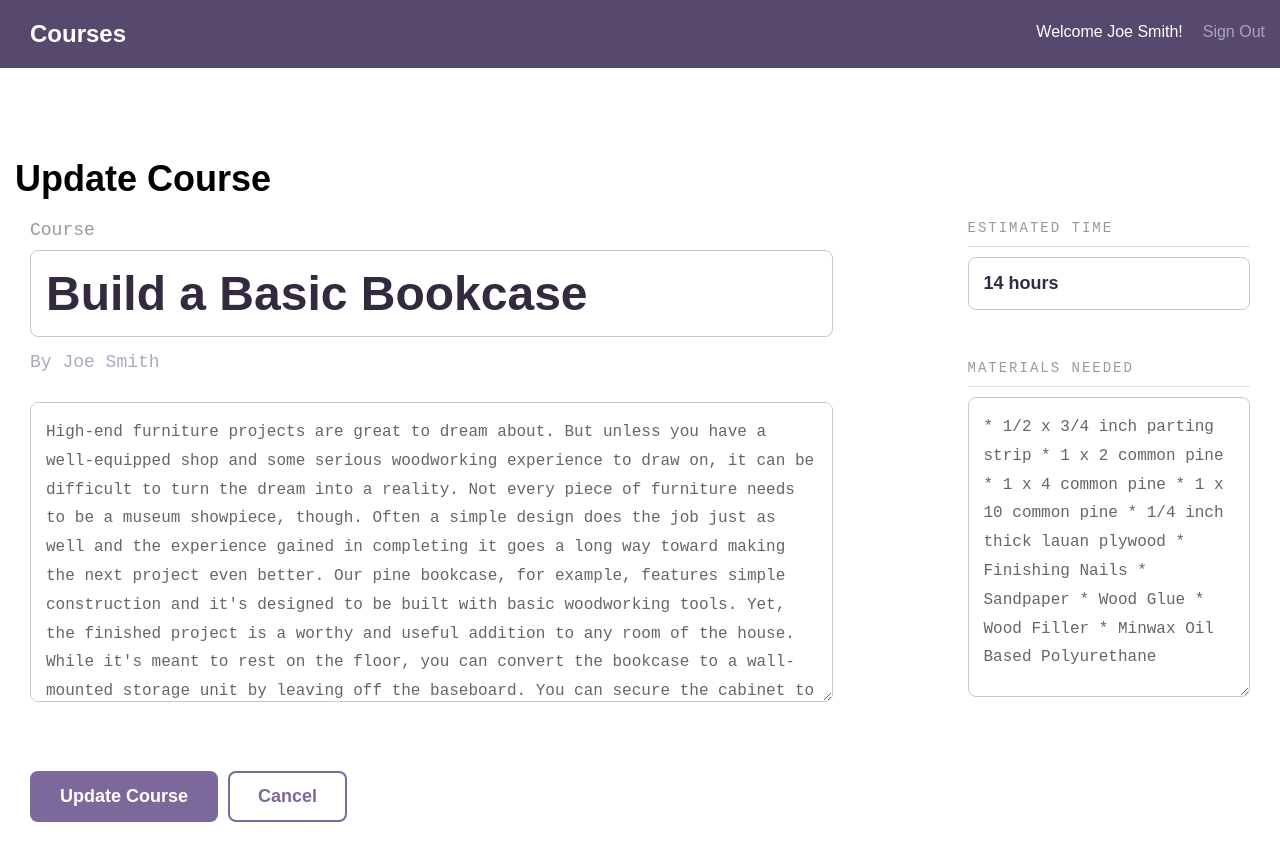
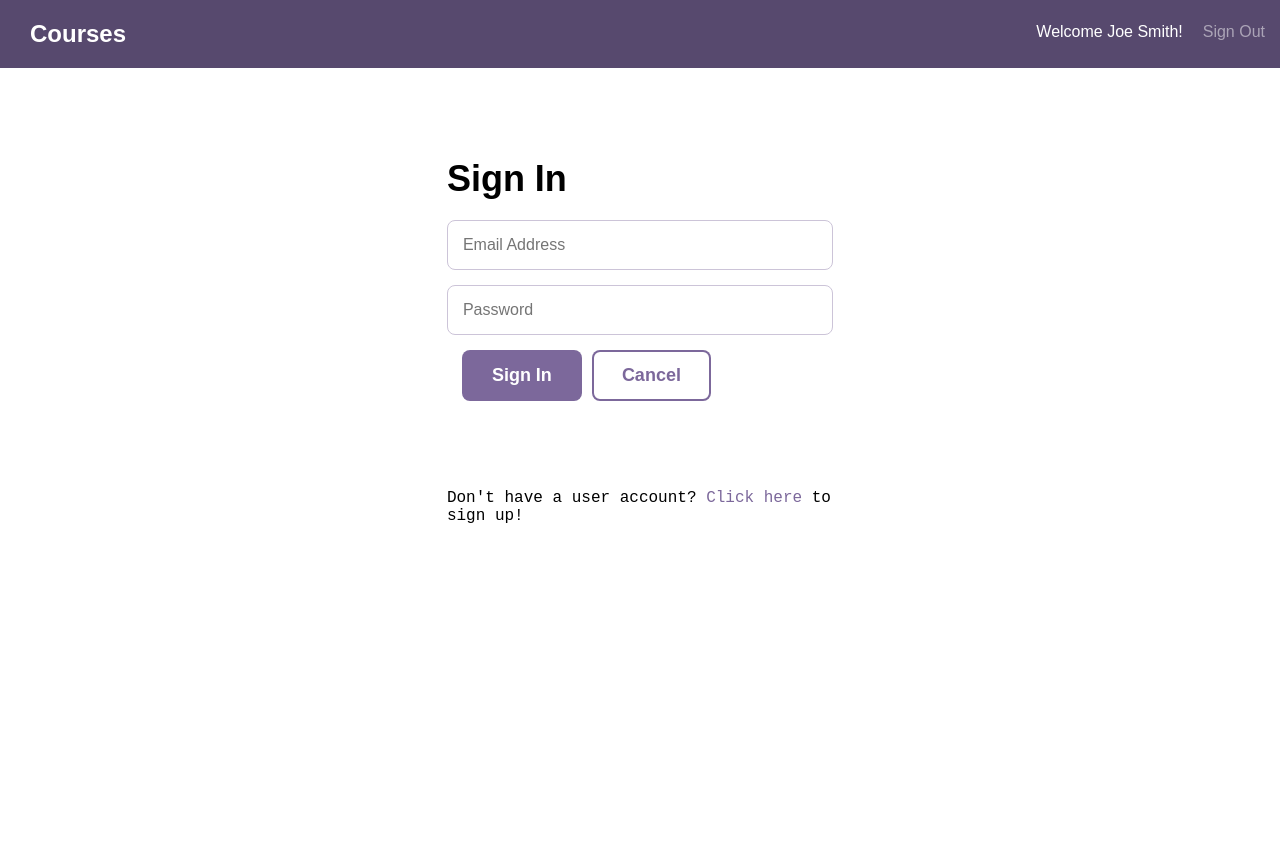
Before and after one commit to TJun-Jie/Full-Stack-App-with-React-, a React (Create React App) app in the folder client/: page /signin in a window 1280 px wide. After the commit the page ends 800 px from the top, so only its background shows below. Built offline with nearby package versions, Linux system fonts and the light colour scheme.

Commit message:
Added react router and routing

```diff
--- a/client/package.json
+++ b/client/package.json
@@ -8,6 +8,7 @@
     "@testing-library/user-event": "^7.2.1",
     "react": "^16.13.1",
     "react-dom": "^16.13.1",
+    "react-router-dom": "^5.2.0",
     "react-scripts": "3.4.1"
   },
   "scripts": {
--- a/client/src/App.js
+++ b/client/src/App.js
@@ -1,22 +1,50 @@
 import React from 'react';
+import {
+  BrowserRouter as Router,
+  Switch,
+  Route,
+} from "react-router-dom";
 import './App.css';
 import Header from './components/Header';
 import Courses from './components/Courses';
 import CourseDetail from './components/CourseDetail'
 import CreateCourse from './components/CreateCourse';
 import UpdateCourse from './components/UpdateCourse';
+import UserSignIn from './components/UserSignIn';
+import UserSignUp from './components/UserSignUp';
 
 function App() {
 
   return (
-    <div>
-      <Header></Header>
-      <hr></hr>
-      {/* <Courses></Courses> */}
-      {/* <CourseDetail></CourseDetail> */}
-      {/* <CreateCourse></CreateCourse> */}
-      <UpdateCourse></UpdateCourse>
-    </div>
+    <Router>
+      <div>
+        <Header></Header>
+        <hr></hr>
+        <Switch>
+          <Route path="/courses/create">
+            <CreateCourse></CreateCourse>
+          </Route>
+          <Route path="/courses/:id/update">
+            <UpdateCourse></UpdateCourse>
+          </Route>
+          <Route path="/courses/:id">
+            <CourseDetail></CourseDetail>
+          </Route>
+          <Route path="/signin">
+            <UserSignIn></UserSignIn>
+          </Route>
+          <Route path="/signup">
+            <UserSignUp></UserSignUp>
+          </Route>
+          <Route path="/">
+            <Courses></Courses>
+          </Route>
+        </Switch>
+
+
+      </div>
+
+    </Router>
 
   );
 }
--- a/client/src/components/UserSignIn.js
+++ b/client/src/components/UserSignIn.js
@@ -0,0 +1,22 @@
+import React from 'react';
+
+function UserSignIn() {
+    return (
+        <div class="bounds">
+        <div class="grid-33 centered signin">
+          <h1>Sign In</h1>
+          <div>
+            <form>
+              <div><input id="emailAddress" name="emailAddress" type="text" class="" placeholder="Email Address" value=""/></div>
+              <div><input id="password" name="password" type="password" class="" placeholder="Password" value=""/></div>
+              <div class="grid-100 pad-bottom"><button class="button" type="submit">Sign In</button><button class="button button-secondary" onclick="event.preventDefault(); location.href='index.html';">Cancel</button></div>
+            </form>
+          </div>
+          <p>&nbsp;</p>
+          <p>Don't have a user account? <a href="sign-up.html">Click here</a> to sign up!</p>
+        </div>
+      </div>
+    )
+}
+
+export default UserSignIn;
--- a/client/src/components/UserSignUp.js
+++ b/client/src/components/UserSignUp.js
@@ -0,0 +1,26 @@
+import React from 'react';
+
+function UserSignUp() {
+    return(
+        <div class="bounds">
+        <div class="grid-33 centered signin">
+          <h1>Sign Up</h1>
+          <div>
+            <form>
+              <div><input id="firstName" name="firstName" type="text" class="" placeholder="First Name" value=""/></div>
+              <div><input id="lastName" name="lastName" type="text" class="" placeholder="Last Name" value=""/></div>
+              <div><input id="emailAddress" name="emailAddress" type="text" class="" placeholder="Email Address" value=""/></div>
+              <div><input id="password" name="password" type="password" class="" placeholder="Password" value=""/></div>
+              <div><input id="confirmPassword" name="confirmPassword" type="password" class="" placeholder="Confirm Password"
+                  value=""/></div>
+              <div class="grid-100 pad-bottom"><button class="button" type="submit">Sign Up</button><button class="button button-secondary" onclick="event.preventDefault(); location.href='index.html';">Cancel</button></div>
+            </form>
+          </div>
+          <p>&nbsp;</p>
+          <p>Already have a user account? <a href="sign-in.html">Click here</a> to sign in!</p>
+        </div>
+      </div>
+    )
+}
+
+export default UserSignUp;
```
Also changed, not shown: 1 other file (tests, documents, lock files or other folders).
